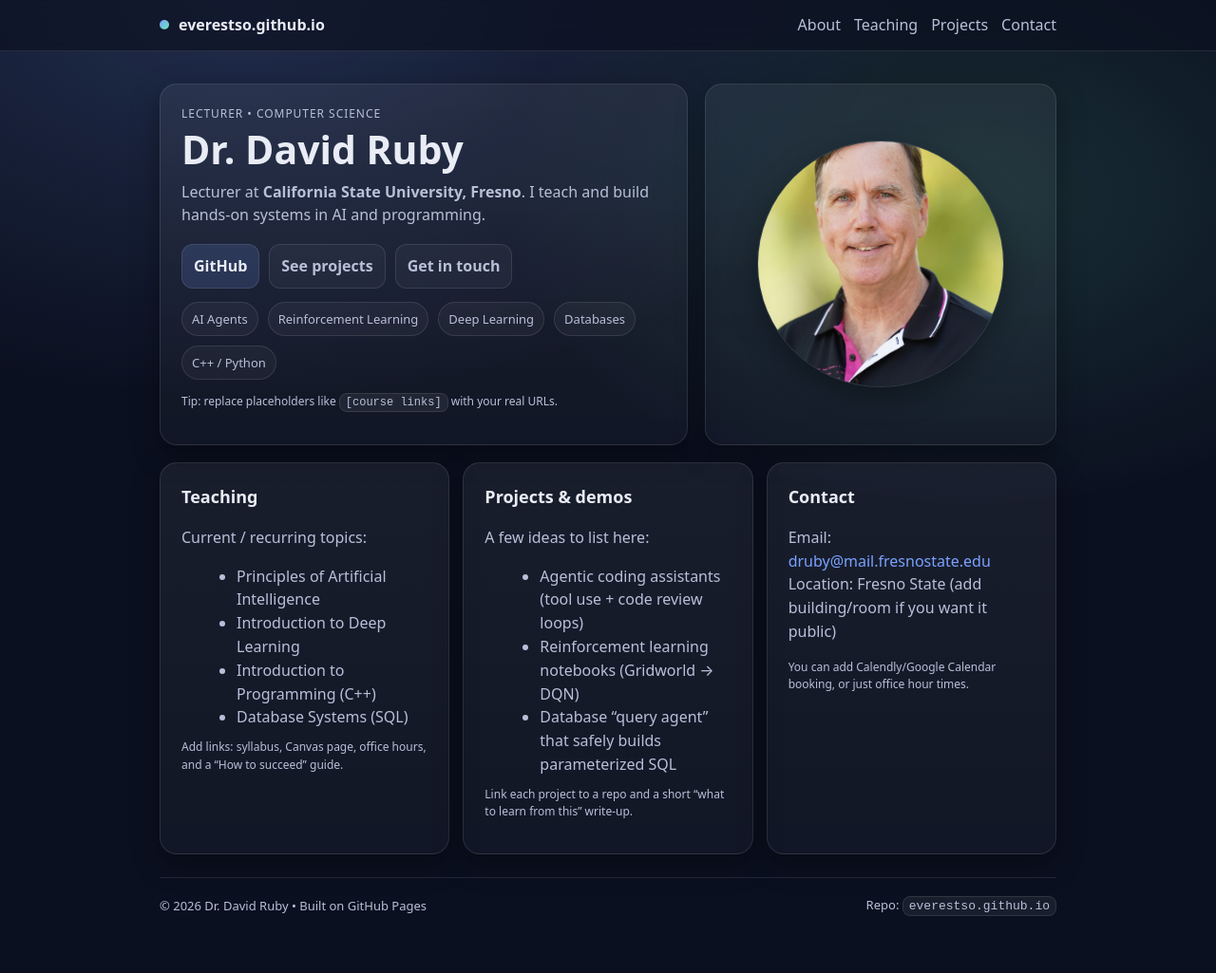
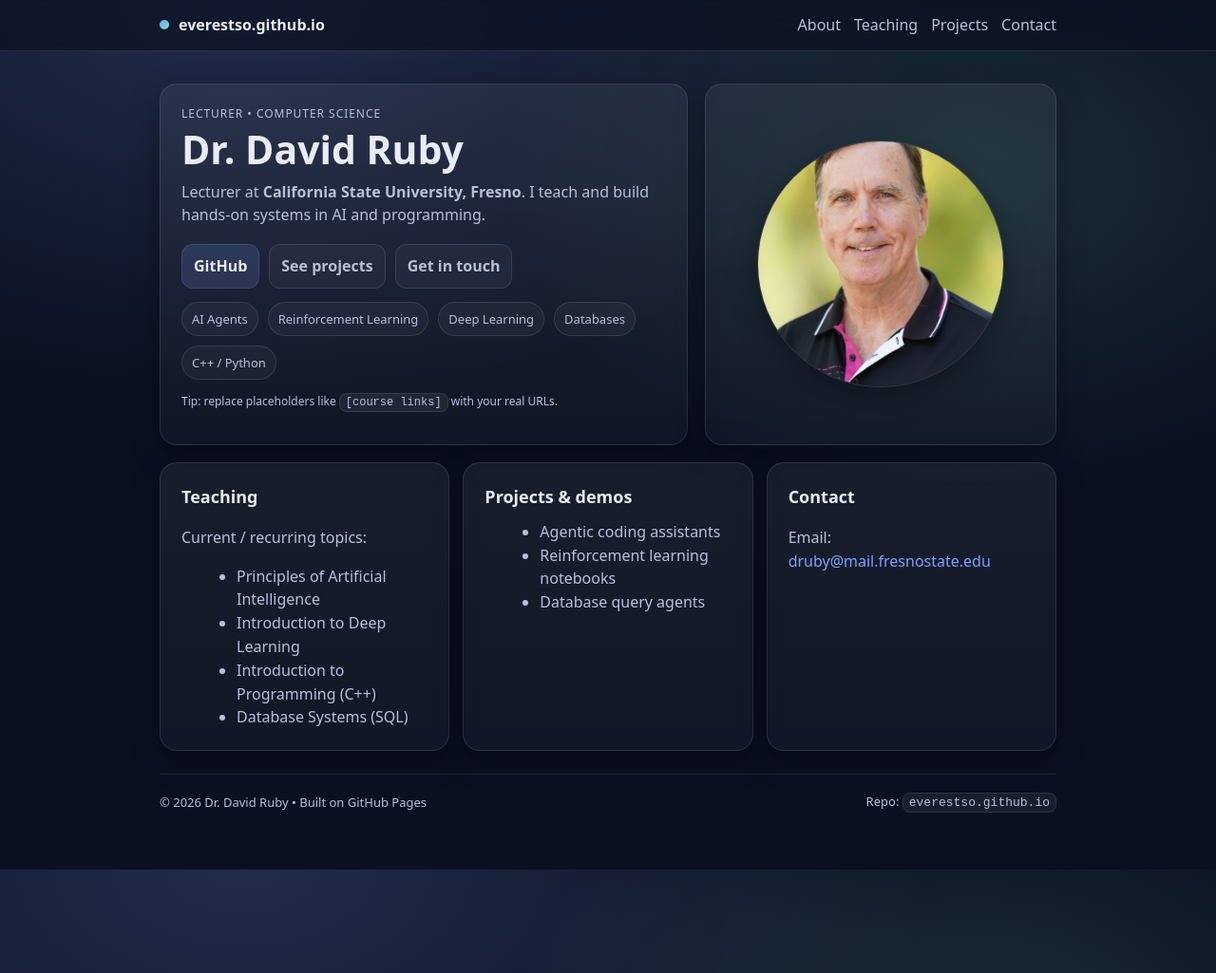
Before and after one commit to everestso/everestso.github.io, a Jekyll site: the page index.html, which Jekyll copies as it is, in a window 1280 px wide and 1025 px high. Shown: the whole window at 95% size. Built offline with Jekyll 4.4.1, drawn with Linux system fonts in a browser that asks for light colours.

Commit message:
Refactor index.html for improved structure and styling
Updated HTML structure and improved styling for better readability and organization.

```diff
--- a/index.html
+++ b/index.html
@@ -1,112 +1,287 @@
 <!doctype html>
 <html lang="en">
 <head>
+  <!-- Character encoding and responsive scaling -->
   <meta charset="utf-8" />
   <meta name="viewport" content="width=device-width, initial-scale=1" />
+
+  <!-- Page title shown in browser tab and search results -->
   <title>Dr. David Ruby • Lecturer • Fresno State</title>
-  <meta name="description" content="Dr. David Ruby — Lecturer at California State University, Fresno. Teaching, projects, and contact." />
+
+  <!-- Search engine description -->
+  <meta name="description"
+        content="Dr. David Ruby — Lecturer at California State University, Fresno. Teaching, projects, and contact." />
+
   <style>
+    /* ============================================================
+       Global CSS variables (site-wide design system)
+       Change colors, spacing, or max width here
+       ============================================================ */
     :root{
-      --bg:#0b1020; --card:#121a33; --text:#e9ecf5; --muted:#b8c0d8;
-      --accent:#7aa2ff; --accent2:#6ee7b7; --border:rgba(255,255,255,.10);
+      --bg:#0b1020;              /* Page background */
+      --card:#121a33;            /* Card background (unused directly) */
+      --text:#e9ecf5;            /* Primary text color */
+      --muted:#b8c0d8;           /* Secondary / muted text */
+      --accent:#7aa2ff;          /* Primary accent (links, buttons) */
+      --accent2:#6ee7b7;         /* Secondary accent */
+      --border:rgba(255,255,255,.10);
       --shadow: 0 10px 30px rgba(0,0,0,.35);
-      --radius: 18px;
-      --max: 980px;
+      --radius: 18px;            /* Card corner radius */
+      --max: 980px;              /* Max page width */
     }
+
+    /* ============================================================
+       Profile image styling (circular portrait)
+       ============================================================ */
     .profile-pic {
       width: 100%;
-	  max-width: 260px;
-	  aspect-ratio: 1 / 1;
-	  object-fit: cover;
-	  border-radius: 50%;
-      object-position: 50% 40%;
+      max-width: 260px;          /* Controls image size */
+      aspect-ratio: 1 / 1;      /* Force square crop */
+      object-fit: cover;        /* Crop image to fill circle */
+      object-position: 50% 40%; /* Shift image vertically (portrait tuning) */
+      border-radius: 50%;       /* Makes the image circular */
       border: 1px solid var(--border);
       box-shadow: var(--shadow);
     }
+
+    /* Wrapper to center the profile image card content */
     .profile-wrap {
       display: flex;
       align-items: center;
       justify-content: center;
     }
-    *{box-sizing:border-box}
+
+    /* ============================================================
+       Base / reset styles
+       ============================================================ */
+    * { box-sizing: border-box; }
+
     body{
-      margin:0; font-family: ui-sans-serif, system-ui, -apple-system, Segoe UI, Roboto, Arial, "Apple Color Emoji","Segoe UI Emoji";
-      background: radial-gradient(1200px 700px at 20% 0%, rgba(122,162,255,.20), transparent 60%),
-                  radial-gradient(900px 600px at 80% 20%, rgba(110,231,183,.14), transparent 55%),
+      margin:0;
+      font-family: ui-sans-serif, system-ui, -apple-system, Segoe UI,
+                   Roboto, Arial, "Apple Color Emoji","Segoe UI Emoji";
+
+      /* Background gradients for subtle depth */
+      background:
+        radial-gradient(1200px 700px at 20% 0%,
+          rgba(122,162,255,.20), transparent 60%),
+        radial-gradient(900px 600px at 80% 20%,
+          rgba(110,231,183,.14), transparent 55%),
         var(--bg);
+
       color:var(--text);
       line-height:1.55;
     }
-    a{color:var(--accent); text-decoration:none}
-    a:hover{text-decoration:underline}
+
+    /* ============================================================
+       Links
+       ============================================================ */
+    a { color:var(--accent); text-decoration:none; }
+    a:hover { text-decoration:underline; }
+
+    /* ============================================================
+       Sticky header / navigation bar
+       ============================================================ */
     header{
-      position:sticky; top:0; z-index:10;
+      position:sticky;
+      top:0;
+      z-index:10;
       backdrop-filter: blur(12px);
       background: rgba(11,16,32,.65);
       border-bottom: 1px solid var(--border);
     }
+
     .nav{
-      max-width:var(--max); margin:0 auto; padding:14px 18px;
-      display:flex; align-items:center; justify-content:space-between; gap:14px;
+      max-width:var(--max);
+      margin:0 auto;
+      padding:14px 18px;
+      display:flex;
+      align-items:center;
+      justify-content:space-between;
+      gap:14px;
     }
-    .brand{display:flex; align-items:center; gap:10px; font-weight:700}
-    .dot{width:10px; height:10px; border-radius:999px; background: linear-gradient(135deg,var(--accent),var(--accent2))}
-    .links{display:flex; gap:14px; flex-wrap:wrap; justify-content:flex-end}
-    .links a{color:var(--muted)}
-    .wrap{max-width:var(--max); margin:0 auto; padding:34px 18px 60px}
+
+    /* Branding area (site name + accent dot) */
+    .brand{
+      display:flex;
+      align-items:center;
+      gap:10px;
+      font-weight:700;
+    }
+
+    .dot{
+      width:10px;
+      height:10px;
+      border-radius:999px;
+      background: linear-gradient(135deg,var(--accent),var(--accent2));
+    }
+
+    /* Navigation links */
+    .links{
+      display:flex;
+      gap:14px;
+      flex-wrap:wrap;
+      justify-content:flex-end;
+    }
+
+    .links a{ color:var(--muted); }
+
+    /* ============================================================
+       Page layout container
+       ============================================================ */
+    .wrap{
+      max-width:var(--max);
+      margin:0 auto;
+      padding:34px 18px 60px;
+    }
+
+    /* ============================================================
+       Hero section (intro + portrait)
+       ============================================================ */
     .hero{
-      display:grid; grid-template-columns: 1.2fr .8fr; gap:18px;
+      display:grid;
+      grid-template-columns: 1.2fr .8fr; /* Text heavier than image */
+      gap:18px;
       align-items:stretch;
     }
-    @media (max-width:860px){ .hero{grid-template-columns:1fr} }
+
+    /* Stack hero sections on smaller screens */
+    @media (max-width:860px){
+      .hero{ grid-template-columns:1fr; }
+    }
+
+    /* ============================================================
+       Card component (reused everywhere)
+       ============================================================ */
     .card{
-      background: linear-gradient(180deg, rgba(255,255,255,.06), rgba(255,255,255,.03));
+      background: linear-gradient(
+        180deg,
+        rgba(255,255,255,.06),
+        rgba(255,255,255,.03)
+      );
       border: 1px solid var(--border);
       border-radius: var(--radius);
       box-shadow: var(--shadow);
       padding: 22px;
     }
-    .kicker{color:var(--muted); letter-spacing:.08em; text-transform:uppercase; font-size:12px}
-    h1{margin:.35rem 0 .6rem; font-size: clamp(28px, 3.2vw, 44px); line-height:1.1}
-    .subtitle{color:var(--muted); font-size:16px; margin:0 0 18px}
-    .pillrow{display:flex; flex-wrap:wrap; gap:10px; margin-top:14px}
+
+    /* Small uppercase descriptor text */
+    .kicker{
+      color:var(--muted);
+      letter-spacing:.08em;
+      text-transform:uppercase;
+      font-size:12px;
+    }
+
+    h1{
+      margin:.35rem 0 .6rem;
+      font-size: clamp(28px, 3.2vw, 44px);
+      line-height:1.1;
+    }
+
+    .subtitle{
+      color:var(--muted);
+      font-size:16px;
+      margin:0 0 18px;
+    }
+
+    /* ============================================================
+       Pills (topic tags)
+       ============================================================ */
+    .pillrow{
+      display:flex;
+      flex-wrap:wrap;
+      gap:10px;
+      margin-top:14px;
+    }
+
     .pill{
-      padding:7px 10px; border-radius:999px;
+      padding:7px 10px;
+      border-radius:999px;
       border:1px solid var(--border);
       background: rgba(255,255,255,.04);
       color:var(--muted);
       font-size:13px;
     }
-    .cta{display:flex; gap:10px; flex-wrap:wrap; margin-top:18px}
+
+    /* ============================================================
+       Buttons / calls-to-action
+       ============================================================ */
+    .cta{
+      display:flex;
+      gap:10px;
+      flex-wrap:wrap;
+      margin-top:18px;
+    }
+
     .btn{
-      display:inline-flex; align-items:center; justify-content:center;
-      padding:10px 12px; border-radius:12px;
+      display:inline-flex;
+      align-items:center;
+      justify-content:center;
+      padding:10px 12px;
+      border-radius:12px;
       border:1px solid var(--border);
       background: rgba(122,162,255,.16);
       color:var(--text);
       font-weight:650;
     }
-    .btn.secondary{background: rgba(255,255,255,.04); color:var(--muted)}
+
+    .btn.secondary{
+      background: rgba(255,255,255,.04);
+      color:var(--muted);
+    }
+
+    /* ============================================================
+       Content grid (Teaching / Projects / Contact)
+       ============================================================ */
     .grid{
       margin-top:18px;
-      display:grid; grid-template-columns: repeat(3, 1fr); gap:14px;
+      display:grid;
+      grid-template-columns: repeat(3, 1fr);
+      gap:14px;
     }
-    @media (max-width:860px){ .grid{grid-template-columns:1fr} }
-    h2{margin:0 0 10px; font-size:18px}
-    ul{margin:10px 0 0 18px; color:var(--muted)}
-    .muted{color:var(--muted)}
+
+    @media (max-width:860px){
+      .grid{ grid-template-columns:1fr; }
+    }
+
+    h2{ margin:0 0 10px; font-size:18px; }
+    ul{ margin:10px 0 0 18px; color:var(--muted); }
+    .muted{ color:var(--muted); }
+
+    /* ============================================================
+       Footer
+       ============================================================ */
     .footer{
-      margin-top:24px; padding-top:18px;
+      margin-top:24px;
+      padding-top:18px;
       border-top: 1px solid var(--border);
-      display:flex; flex-wrap:wrap; gap:10px; align-items:center; justify-content:space-between;
-      color:var(--muted); font-size:13px;
+      display:flex;
+      flex-wrap:wrap;
+      gap:10px;
+      align-items:center;
+      justify-content:space-between;
+      color:var(--muted);
+      font-size:13px;
     }
-    .note{font-size:12px; color:var(--muted)}
-    code.inline{background: rgba(255,255,255,.06); padding:2px 6px; border-radius:8px; border:1px solid var(--border)}
+
+    .note{ font-size:12px; color:var(--muted); }
+
+    /* Inline code formatting */
+    code.inline{
+      background: rgba(255,255,255,.06);
+      padding:2px 6px;
+      border-radius:8px;
+      border:1px solid var(--border);
+    }
   </style>
 </head>
 
 <body>
+
+  <!-- ============================================================
+       Site header / navigation
+       ============================================================ -->
   <header>
     <div class="nav">
       <div class="brand">
@@ -122,21 +297,33 @@
     </div>
   </header>
 
+  <!-- ============================================================
+       Main content
+       ============================================================ -->
   <main class="wrap">
+
+    <!-- Hero section -->
     <section class="hero">
+
+      <!-- Intro / text card -->
       <div class="card">
         <div class="kicker">Lecturer • Computer Science</div>
         <h1>Dr. David Ruby</h1>
+
         <p class="subtitle">
-          Lecturer at <strong>California State University, Fresno</strong>. I teach and build hands-on systems in AI and programming.
+          Lecturer at <strong>California State University, Fresno</strong>.
+          I teach and build hands-on systems in AI and programming.
         </p>
 
+        <!-- Primary calls-to-action -->
         <div class="cta">
-          <a class="btn" href="https://github.com/everestso" target="_blank" rel="noreferrer">GitHub</a>
+          <a class="btn" href="https://github.com/everestso"
+             target="_blank" rel="noreferrer">GitHub</a>
           <a class="btn secondary" href="#projects">See projects</a>
           <a class="btn secondary" href="#contact">Get in touch</a>
         </div>
 
+        <!-- Topic tags -->
         <div class="pillrow" aria-label="Focus areas">
           <span class="pill">AI Agents</span>
           <span class="pill">Reinforcement Learning</span>
@@ -146,21 +333,26 @@
         </div>
 
         <p class="note" style="margin-top:14px">
-          Tip: replace placeholders like <code class="inline">[course links]</code> with your real URLs.
+          Tip: replace placeholders like
+          <code class="inline">[course links]</code> with your real URLs.
         </p>
       </div>
 
+      <!-- Profile image card -->
       <div class="card profile-wrap">
         <img
           src="https://raw.githubusercontent.com/everestso/everestso.github.io/master/img/210809Portrait228_Med.jpg"
           alt="Dr. David Ruby, Lecturer at Fresno State"
           class="profile-pic"
+          loading="lazy"
         />
       </div>
 
     </section>
 
+    <!-- Teaching / Projects / Contact grid -->
     <section class="grid">
+
       <div class="card" id="teaching">
         <h2>Teaching</h2>
         <p class="muted">Current / recurring topics:</p>
@@ -170,44 +362,42 @@
           <li>Introduction to Programming (C++)</li>
           <li>Database Systems (SQL)</li>
         </ul>
-        <p class="note" style="margin-top:10px">
-          Add links: syllabus, Canvas page, office hours, and a “How to succeed” guide.
-        </p>
       </div>
 
       <div class="card" id="projects">
         <h2>Projects & demos</h2>
-        <p class="muted">A few ideas to list here:</p>
         <ul>
-          <li>Agentic coding assistants (tool use + code review loops)</li>
-          <li>Reinforcement learning notebooks (Gridworld → DQN)</li>
-          <li>Database “query agent” that safely builds parameterized SQL</li>
+          <li>Agentic coding assistants</li>
+          <li>Reinforcement learning notebooks</li>
+          <li>Database query agents</li>
         </ul>
-        <p class="note" style="margin-top:10px">
-          Link each project to a repo and a short “what to learn from this” write-up.
-        </p>
       </div>
 
       <div class="card" id="contact">
         <h2>Contact</h2>
         <p class="muted">
-          Email: <a href="mailto:druby@mail.fresnostate.edu">druby@mail.fresnostate.edu</a><br/>
-          Location: Fresno State (add building/room if you want it public)
-        </p>
-        <p class="note">
-          You can add Calendly/Google Calendar booking, or just office hour times.
+          Email:
+          <a href="mailto:druby@mail.fresnostate.edu">
+            druby@mail.fresnostate.edu
+          </a>
         </p>
       </div>
+
     </section>
 
+    <!-- Footer -->
     <div class="footer">
       <div>© <span id="year"></span> Dr. David Ruby • Built on GitHub Pages</div>
       <div class="muted">Repo: <code class="inline">everestso.github.io</code></div>
     </div>
+
   </main>
 
+  <!-- Auto-update copyright year -->
   <script>
-    document.getElementById("year").textContent = new Date().getFullYear();
+    document.getElementById("year").textContent =
+      new Date().getFullYear();
   </script>
+
 </body>
 </html>
```
Lines whose indentation alone changed are shown as unchanged.
